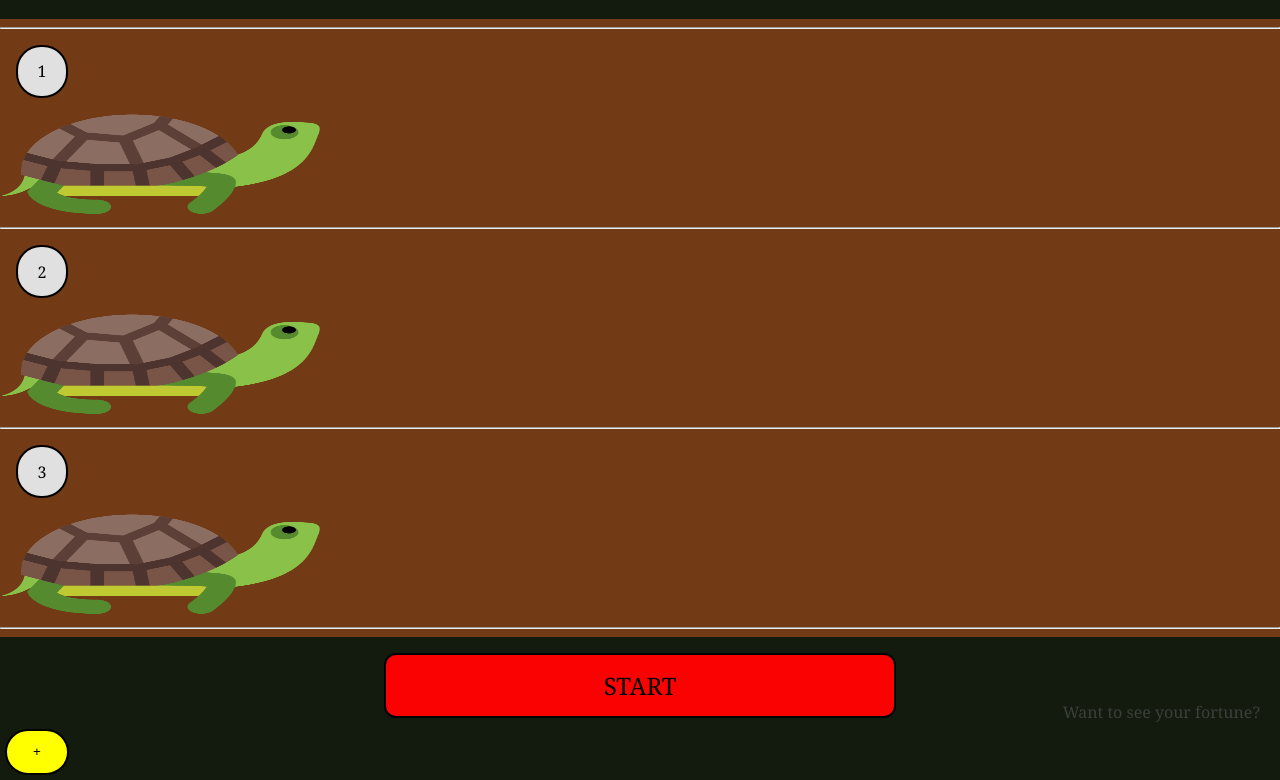
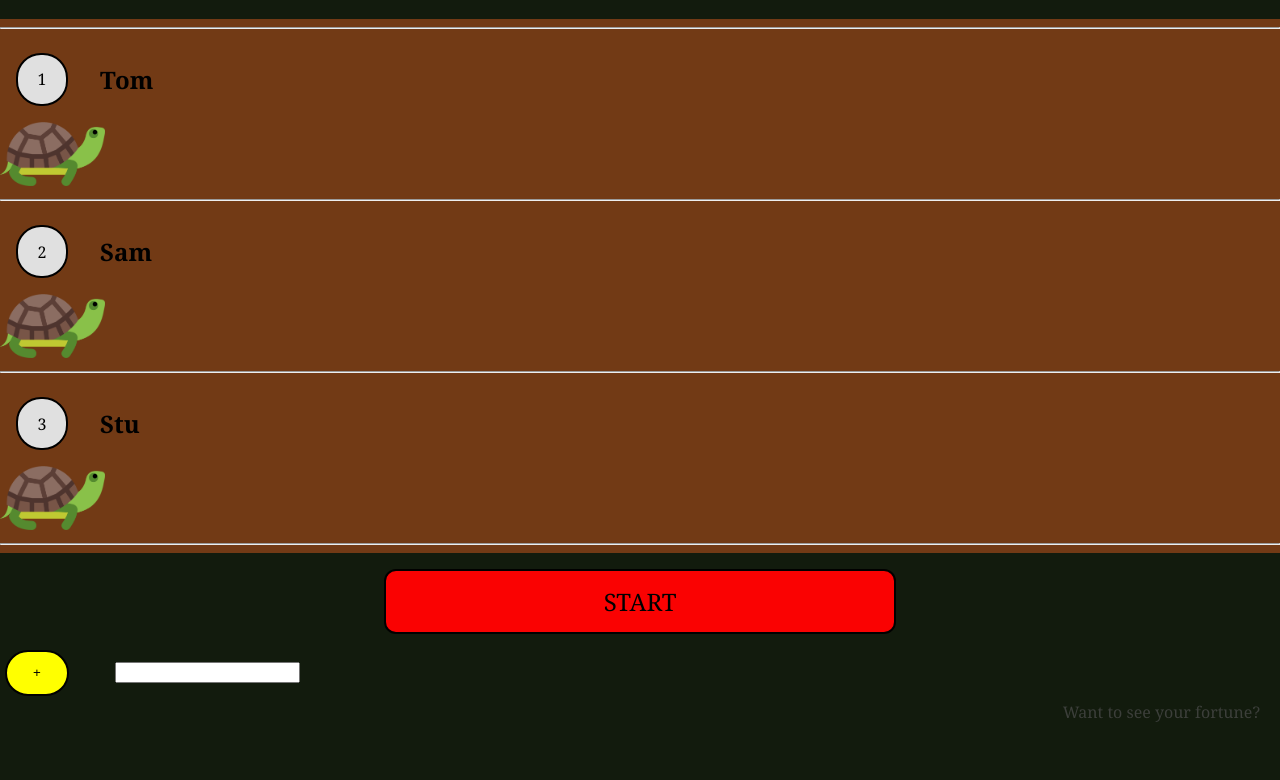
Before and after one commit to FomasTreeman/FAC-feature, a plain HTML site: page index.html in a window 1280 px wide. Shown: the part 67-847 px from the top of the page. After the commit the page ends 800 px from the top, so only its background shows below. Drawn offline with Linux system fonts and the light colour scheme.

Commit message:
included naming of turtoises

```diff
--- a/index.html
+++ b/index.html
@@ -1,5 +1,6 @@
 <!DOCTYPE html>
 <html lang="en">
+
 <head>
     <meta charset="UTF-8">
     <meta http-equiv="X-UA-Compatible" content="IE=edge">
@@ -8,22 +9,36 @@
     <script src="./script.js"></script>
     <link rel="stylesheet" href="styles.css">
 </head>
+
 <body>
     <h1>TORTOISE RACE</h1>
     <div class="racerContainer">
         <hr>
+        <div id="container">
             <p>1</p>
+            <h2 id="name1"> Tom </h2>
+        </div>
         <img src="./tortoise.png" id="racer1" alt="racer1">
         <hr>
+        <div id="container">
             <p>2</p>
+            <h2 id="name1"> Sam</h2>
+        </div>
         <img src="./tortoise.png" id="racer2" alt="racer2">
         <hr>
+        <div id="container">
             <p>3</p>
+            <h2 id="name1"> Stu </h2>
+        </div>
         <img src="./tortoise.png" id="racer3" alt="racer3">
         <hr>
     </div>
     <button onclick="start()" id="start">START</button>
+    <div id="container">
         <button onclick="addTortoise()" id="add"> + </button>
+        <input type="text" id="name" onfocus=this.value=''>
+    </div>
     <a href="https://fomastreeman.github.io/FAC-Fortune/"> Want to see your fortune? </a>
 </body>
+
 </html>
--- a/script.js
+++ b/script.js
@@ -6,9 +6,16 @@ function addTortoise() {
     var img = document.createElement("img");
     img.src = "/tortoise.png";
     img.setAttribute("id", "racer" + racerNum);
+    var div = document.createElement("div");
+    div.setAttribute("id", "container");
     var para = document.createElement("p");
     para.innerText = racers.push(racerNum);
-    document.querySelector(".racerContainer").appendChild(para);
+    var name = document.getElementById("name").value;
+    var h2 = document.createElement("h2");
+    h2.innerText = name;
+    div.appendChild(para);
+    div.appendChild(h2);
+    document.querySelector(".racerContainer").appendChild(div);
     document.querySelector(".racerContainer").appendChild(img);
     document.querySelector(".racerContainer").appendChild(document.createElement("hr"));
     console.log("added tortoiser racer");
--- a/styles.css
+++ b/styles.css
@@ -42,7 +42,20 @@ p {
 
 .racerContainer {
     background-color: rgb(114, 58, 21);
+}
 
+#container {
+    display: flex;
+    align-items: center;
+}
+
+h2 {
+    padding-inline-start: 2rem;
+}
+
+input {
+    position: absolute;
+    left: 9vw;
 }
 
 #start {
@@ -77,7 +90,7 @@ p {
     width: 4rem;
     padding-inline: 1rem;
     padding-block: 0.85rem;
-    bottom: 5px;
+    /* bottom: 5px; */
     left: 5px;
 }
 
@@ -90,7 +103,7 @@ p {
 img {
     position: relative;
     max-height: 100px;
-    width: 25vw;
+    height: 8vh;
     /* animation-iteration-count: infinite; */
 }
 
```
Lines whose indentation alone changed are shown as unchanged.
